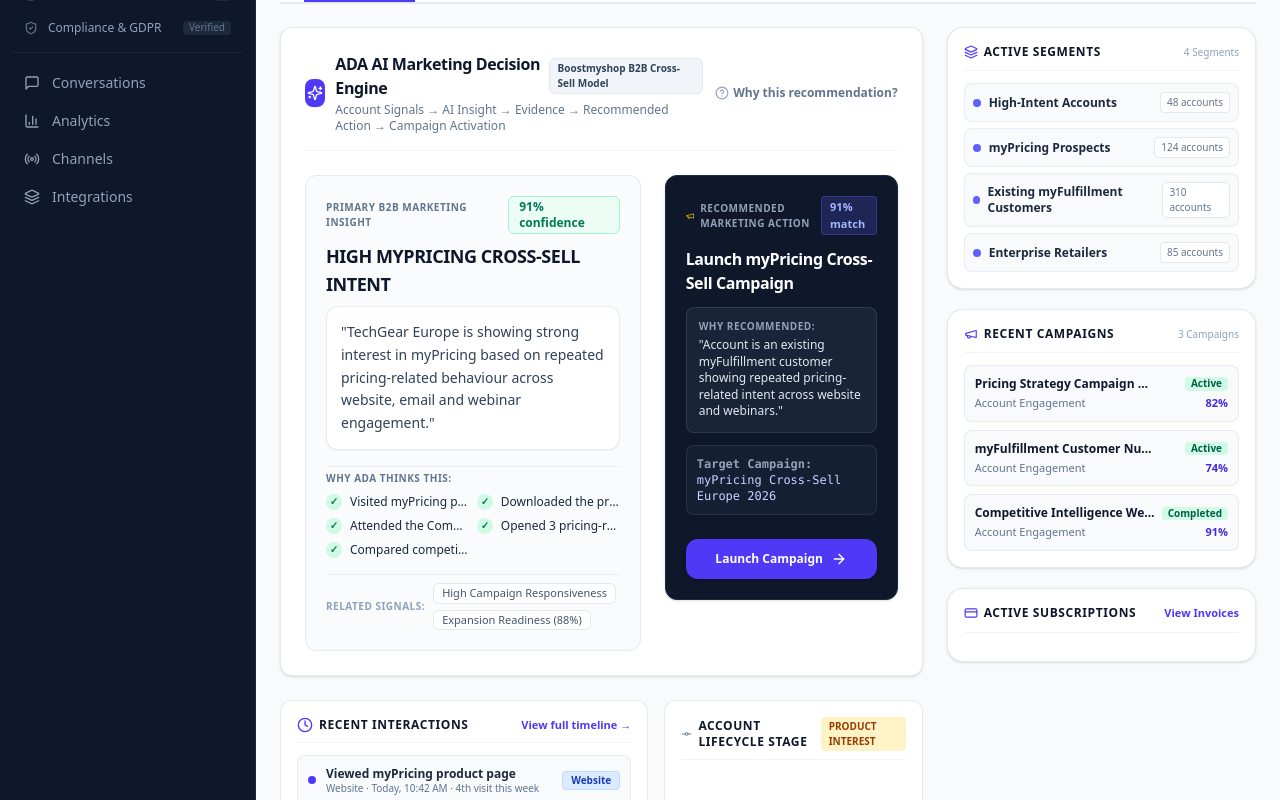
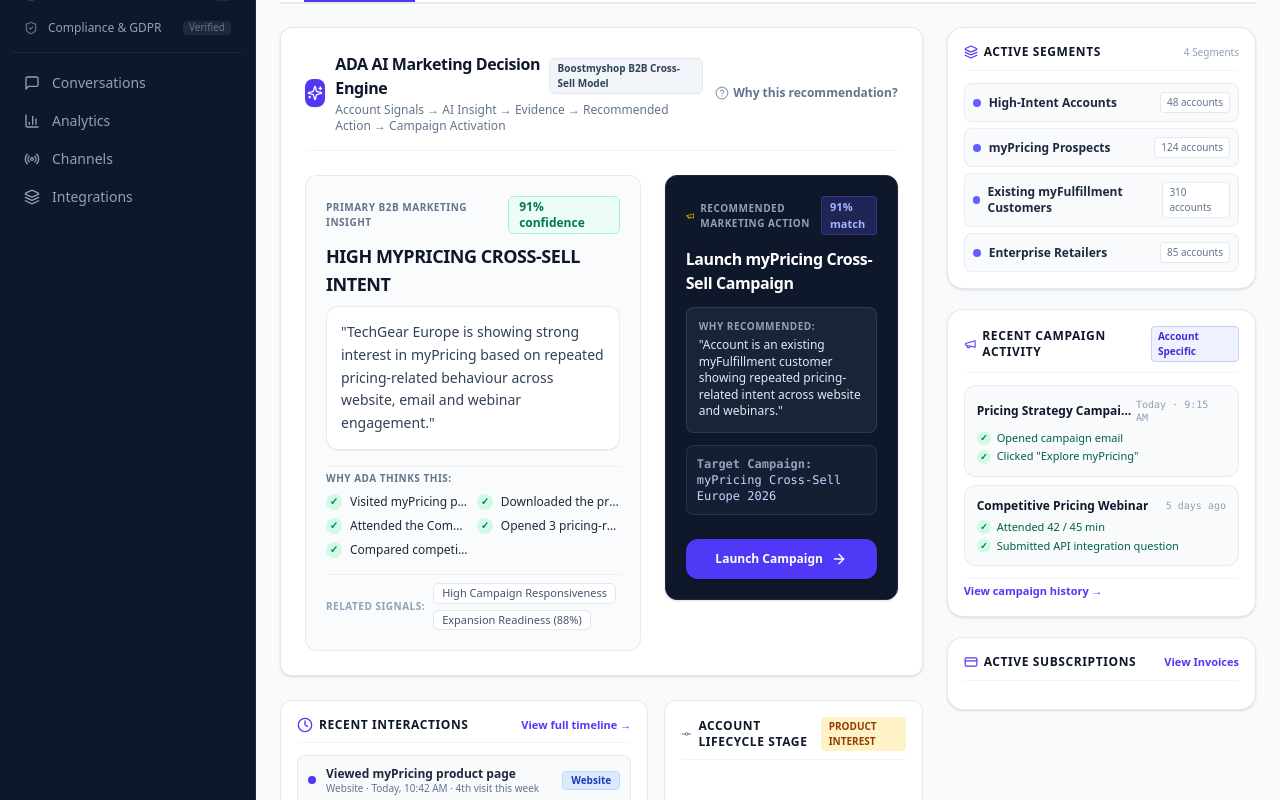
Before and after one commit to 9080442272/ADA, a React (Vite) app: page / in a window 1280 px wide. Shown: the part 472-1272 px from the top of the page. Built offline with nearby package versions, Linux system fonts and the light colour scheme.

Commit message:
Refactor Recent Campaigns in RightSidebar to account-specific campaign activity for TechGear Europe

```diff
--- a/src/components/RightSidebar.jsx
+++ b/src/components/RightSidebar.jsx
@@ -55,32 +55,63 @@
         </div>
       </div>
 
-      {/* Block 3: Recent Marketing Campaigns */}
+      {/* Block 3: Account-Specific Recent Campaign Activity */}
       <div className="bg-white rounded-2xl border border-slate-200/90 shadow-sm p-4 space-y-3">
         <div className="flex items-center justify-between border-b border-slate-100 pb-2.5">
           <h3 className="text-xs font-bold text-slate-900 uppercase tracking-wider flex items-center space-x-1.5">
             <Megaphone className="w-3.5 h-3.5 text-indigo-600" />
-            <span>Recent Campaigns</span>
+            <span>Recent Campaign Activity</span>
           </h3>
-          <span className="text-[10px] text-slate-400">3 Campaigns</span>
+          <span className="text-[10px] font-semibold text-indigo-700 bg-indigo-50 px-1.5 py-0.5 rounded border border-indigo-200">
+            Account Specific
+          </span>
         </div>
 
-        <div className="space-y-2">
-          {recentCampaigns.map((camp, idx) => (
-            <div
-              key={idx}
-              className="p-2.5 rounded-lg bg-slate-50 border border-slate-200/80 text-xs space-y-1"
-            >
-              <div className="flex items-center justify-between font-bold text-slate-900">
-                <span className="truncate max-w-[180px]">{camp.name}</span>
-                <span className="text-[10px] px-1.5 py-0.2 bg-emerald-100 text-emerald-800 rounded font-bold">{camp.status}</span>
+        <div className="space-y-2 text-xs">
+          {/* Campaign Action 1 */}
+          <div className="p-3 bg-slate-50 border border-slate-200/80 rounded-xl space-y-1.5">
+            <div className="flex items-center justify-between">
+              <span className="font-extrabold text-slate-900 truncate">Pricing Strategy Campaign</span>
+              <span className="text-[10px] font-mono text-slate-400">Today · 9:15 AM</span>
+            </div>
+            <div className="space-y-1 text-[11px]">
+              <div className="flex items-center space-x-1.5 text-emerald-800 font-medium">
+                <span className="w-3.5 h-3.5 rounded-full bg-emerald-100 text-emerald-700 flex items-center justify-center font-bold text-[9px]">✓</span>
+                <span>Opened campaign email</span>
               </div>
-              <div className="flex items-center justify-between text-[11px] text-slate-500">
-                <span>Account Engagement</span>
-                <span className="text-indigo-700 font-bold">{camp.openRate}</span>
+              <div className="flex items-center space-x-1.5 text-emerald-800 font-medium">
+                <span className="w-3.5 h-3.5 rounded-full bg-emerald-100 text-emerald-700 flex items-center justify-center font-bold text-[9px]">✓</span>
+                <span>Clicked "Explore myPricing"</span>
               </div>
             </div>
-          ))}
+          </div>
+
+          {/* Campaign Action 2 */}
+          <div className="p-3 bg-slate-50 border border-slate-200/80 rounded-xl space-y-1.5">
+            <div className="flex items-center justify-between">
+              <span className="font-extrabold text-slate-900 truncate">Competitive Pricing Webinar</span>
+              <span className="text-[10px] font-mono text-slate-400">5 days ago</span>
+            </div>
+            <div className="space-y-1 text-[11px]">
+              <div className="flex items-center space-x-1.5 text-emerald-800 font-medium">
+                <span className="w-3.5 h-3.5 rounded-full bg-emerald-100 text-emerald-700 flex items-center justify-center font-bold text-[9px]">✓</span>
+                <span>Attended 42 / 45 min</span>
+              </div>
+              <div className="flex items-center space-x-1.5 text-emerald-800 font-medium">
+                <span className="w-3.5 h-3.5 rounded-full bg-emerald-100 text-emerald-700 flex items-center justify-center font-bold text-[9px]">✓</span>
+                <span>Submitted API integration question</span>
+              </div>
+            </div>
+          </div>
+        </div>
+
+        <div className="pt-1 border-t border-slate-100 flex items-center justify-between">
+          <button
+            onClick={() => onCampaignHistoryClick && onCampaignHistoryClick()}
+            className="text-[11px] font-bold text-indigo-600 hover:text-indigo-800 flex items-center space-x-1 cursor-pointer"
+          >
+            <span>View campaign history →</span>
+          </button>
         </div>
       </div>
 
```
